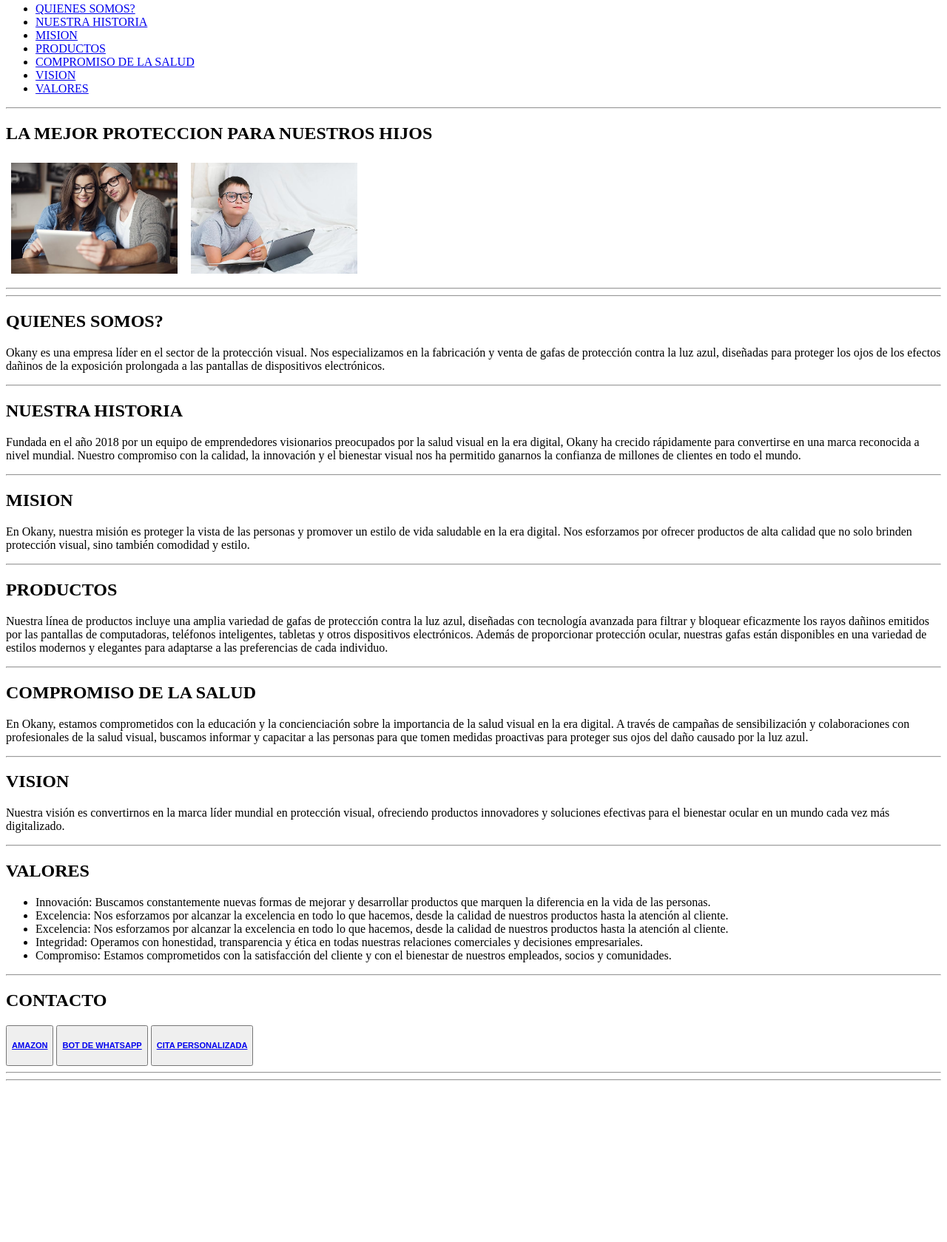
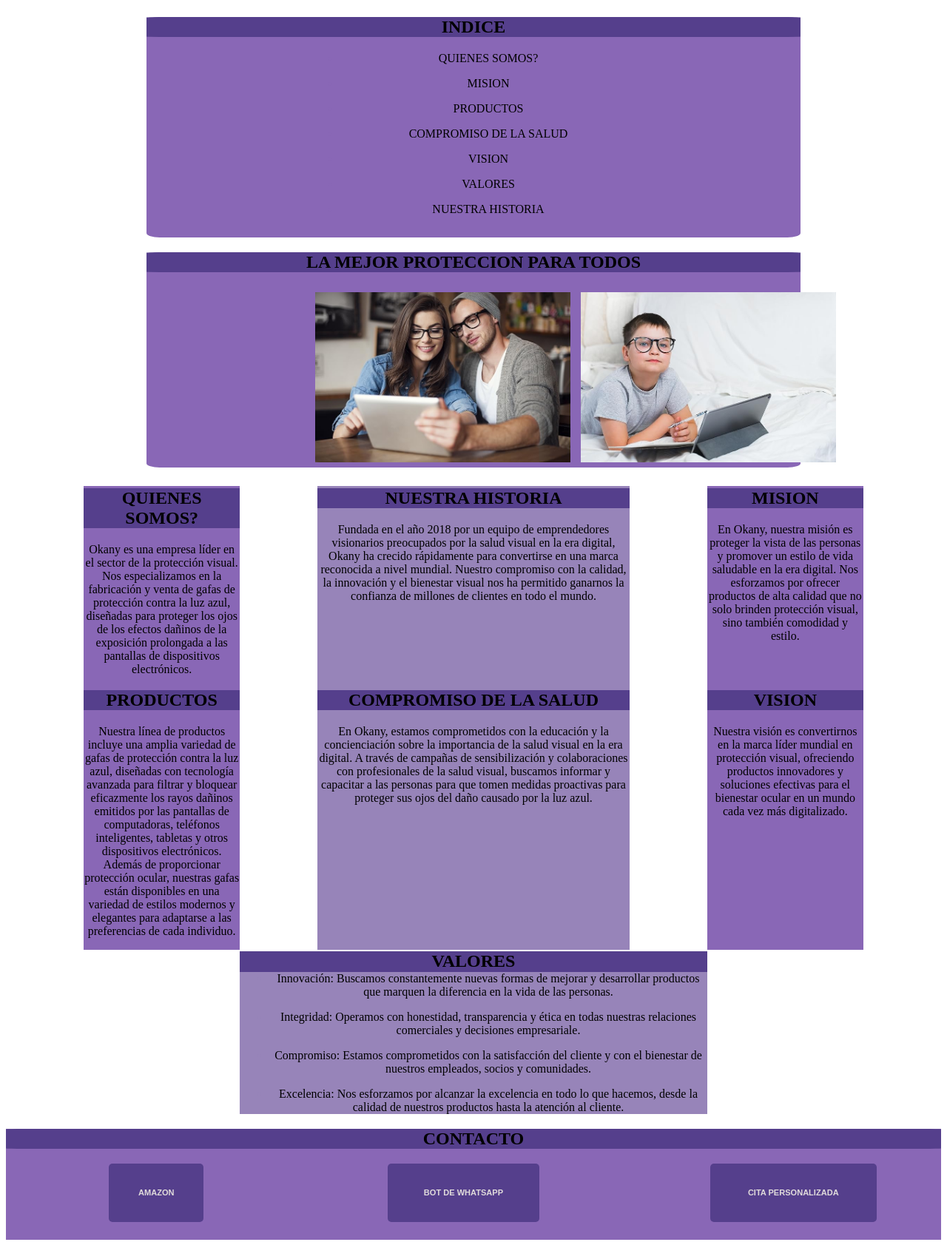
Before and after one commit to Spinracer/homework1_henry-html, a plain HTML site: page index.html in a window 1280 px wide. Shown: the part 325-2004 px from the top of the page at 74% size. Before the commit the page ends 1794 px from the top, so only its background shows below. Drawn offline with Linux system fonts and the light colour scheme.

Commit message:
HOMEWORK DE HENRRY HTML-CSS

```diff
--- /dev/null
+++ b/css/contenido.css
@@ -0,0 +1,72 @@
+.contenedor-contenido{
+    margin-top: 2%;
+}
+
+.division1{
+    grid-column: 2/4;
+    background-color: #8967b6;
+}
+.division2{
+    grid-column: 5/9;
+    background-color: #9784b9;
+}
+.division3{
+    grid-column: 10/12;
+    background-color: #8967b6;
+}
+
+.sub-contenedor{
+    flex-direction: column;
+    display: grid;
+    grid-template-columns: repeat(12,1fr);
+    align-items: stretch;
+    margin: auto;
+    justify-content: space-around;
+}
+
+.sub-div1{
+    background-color: #553f8c;
+    text-align: center;
+    margin-top: -8%;
+}
+
+.sub-div2{
+    background-color: #553f8c;
+    text-align: center;
+    margin-top: -4%;
+}
+
+.division2 p{
+    text-align: center;
+}
+
+.division3 p{
+    text-align: center;
+}
+
+.division1 p{
+    text-align: center;
+}
+
+.division4{
+    grid-column: 4/10;
+    margin: auto;
+    background-color: #553f8c;
+    width: 50%;
+    text-align: center;
+    margin-top: -1.4%;
+
+}
+
+.sub-div3{
+    height: 12px;
+}
+.division4 ul{
+    background-color: #9784b9
+}
+.te {
+    color: #9784b9;
+}
+.te p{
+    color: #010101;
+}
--- /dev/null
+++ b/css/footer.css
@@ -0,0 +1,37 @@
+#footer{
+    background-color: #8967b6;
+    height: 150px;
+}
+
+.contenido-footer{
+    background-color: #8967b6;
+    display: flex;
+    flex-direction: row;
+    justify-content: space-around;
+}
+
+.contenido-footer button{
+    background-color: #553f8c;
+    width: 130%;
+    border: none;
+    padding: 15px 25px;
+    border-radius: 5px;
+    cursor: pointer;
+    transition: transform 0.3s ease;
+}
+
+.contenido-footer button:hover {
+    background-color: #9784b9;
+    transform: scale(1.1);
+}
+.contenido-footer button a {
+    text-decoration: none;
+    color: rgb(224, 219, 219);
+    transition: font-size 0.9s ease;
+}
+
+.contenido-footer button:hover a {
+    font-size: 18px;
+    color: black;
+
+}
--- /dev/null
+++ b/css/indice.css
@@ -0,0 +1,45 @@
+.contenedor{
+    background-color: #8967b6;
+    margin: auto;
+    width: 70%;
+    border-radius: 2%;
+
+}
+#letras-indice{
+    color: black;
+}
+
+.sub-title {
+    text-align: center;
+    background-color: #553f8c;
+    border-radius: 2% ;
+
+}
+
+#menu-indice {
+    color: #8967b6;
+    text-align: center;
+    margin: auto;
+    width: 50%;
+}
+
+#menu-indice:hover{
+    background-color: #9784b9;
+    color: #9784b9;
+    border: 2px solid black;
+    width: 65%;
+    height: 285px;
+    padding: auto;
+    transition: 1s;
+
+}
+
+#letras-indice:hover {
+    font-size: 20px;
+    padding: auto;
+    transition: 0.4s ease-in-out;
+
+}
+#menu-indice a {
+    text-decoration: none;
+}
--- /dev/null
+++ b/css/main-card.css
@@ -0,0 +1,23 @@
+
+
+.cards img{
+    height: 230px;
+    margin: 7px;
+}
+
+.cards{
+    width: 50%;
+    height: auto;
+    margin: auto;
+    display: flex;
+    flex-direction: row;
+    justify-content: space-around;
+}
+
+.cards:hover{
+    background-color: #9784b9;
+    transition: 0.7s;
+    border: 3px solid rgb(23, 23, 23);
+    width: 900px;
+    height: 250px;
+}
--- /dev/null
+++ b/css/styles.css
@@ -0,0 +1,61 @@
+body{
+    font-family: "Times New Roman", Times, serif;
+}
+
+#titulo_principal{
+    border-radius: 10%;
+    background-color: #553f8c;
+    text-align: center;
+    margin: auto;
+    width: 30%;
+    font-size: 5.5vw;
+
+}
+
+.espacio{
+    height: 13px;
+}
+
+#logo-contenedor{
+    position: relative;
+    overflow: hidden;
+}
+
+#text-hover{
+    position: absolute;
+    top: 50%;
+    left: 55%;
+    transform: translate(-50%, -50%);
+    opacity: 0;
+
+
+}
+
+
+#logo:hover #text-hover{
+    opacity: 1;
+    transition-delay: 0.5S;
+
+}
+
+#logo {
+    width: 31%;
+    height: 200px;
+    padding: auto;
+    margin: auto;
+}
+
+#logo img{
+    padding-top:6px ;
+    padding-left: 6px;
+}
+
+#logo:hover{
+    background-color: #9784b9;
+    border: 2px solid black;
+    width: 65%;
+    height: 200px;
+    padding: auto;
+    transition: 1s;
+
+}
--- a/index.html
+++ b/index.html
@@ -4,38 +4,65 @@
     <meta charset="UTF-8">
     <meta name="viewport" content="width=device-width, initial-scale=1.0">
     <title>Document</title>
+    <link rel="stylesheet" href="css/styles.css">
+    <link rel="stylesheet" href="css/indice.css">
+    <link rel="stylesheet" href="css/main-card.css">
+    <link rel="stylesheet" href="css/contenido.css">
+    <link rel="stylesheet" href="css/footer.css">
 </head>
 <body>
     <header>
         <article>
-            <h1>OKANY</h1>
-            <article>
+            <div class="espacio"></div>
 
             <div>
+                <h1 id="titulo_principal" >OKANY</h1>
+            </div>
 
-                <img src="img/logo.jpg" >
+            <article>
+                <div id="logo-contenedor">
+                    <div class="card-logo">
+                        <div class="espacio"></div>
+                        <div id="logo">
+                        <img src="img/logo.jpg">
+                        <div id="text-hover">OKANY ES UNA EMPRESA DEDICADA A LA FABRICACION DE GAFAS DE PROTECCION CONTRA LUZ AZUL Y DE AUMENTO OCULAR</div>
+                        </div>
+                    </div>
                 </div>
             </article>
 
         </article>
 
+        <div class="espacio"></div>
 
 
+            <article class="contenedor">
+                <div>
+                    <div class="sub-title">
+                        <h2>INDICE</h2>
+                    </div>
+                    <div id="menu-indice">
 
-            <article>
-                <h2>INDICE</h2>
+                                <div id="menu-hover">
                                     <nav>
                                         <ul>
-                        <li><a href="#seccion1">QUIENES SOMOS?</a></li>
-                        <li><a href="#seccion2">NUESTRA HISTORIA</a></li>
-                        <li><a href="#seccion3">MISION</a></li>
-                        <li><a href="#seccion4">PRODUCTOS</a></li>
-                        <li><a href="#seccion5">COMPROMISO DE LA SALUD</a></li>
-                        <li><a href="#seccion6">VISION</a></li>
-                        <li><a href="#seccion7">VALORES</a></li>
+                                            <li><a href="#seccion1"><p id="letras-indice">QUIENES SOMOS?</p></a></li>
+                                            <li><a href="#seccion3"><p id="letras-indice">MISION</p></a></li>
+                                            <li><a href="#seccion4"><p id="letras-indice">PRODUCTOS</p></a></li>
+                                            <li><a href="#seccion5"><p id="letras-indice">COMPROMISO DE LA SALUD</p></a></li>
+                                            <li><a href="#seccion6"><p id="letras-indice">VISION</p></a></li>
+                                            <li><a href="#seccion7"><p id="letras-indice">VALORES</p></a></li>
+                                            <li><a href="#seccion2"><p id="letras-indice">NUESTRA HISTORIA</p></a></li>
                                         </ul>
                                     </nav>
-                <hr>
+                                </div>
+                            </ul>
+
+                    </div>
+                    <div class="espacio"></div>
+
+                </div>
+
             </article>
 
 
@@ -45,11 +72,14 @@
         <section>
             <article>
                 <article>
-                    <div>
-                        <H2>LA MEJOR PROTECCION PARA NUESTROS HIJOS</H2>
-                        <img src="img/img2.jpg" style="height: 150px; margin: 7px">
-                        <img src="img/img1.jpg" style="height: 150px; margin: 7px;" >
-                        <hr>
+                    <div class="contenedor">
+                        <div class="sub-title">
+                            <H2>LA MEJOR PROTECCION PARA TODOS</H2>
+                        </div>
+                            <div class="cards">
+                                <img src="img/img2.jpg" >
+                                <img src="img/img1.jpg">
+                            </div>
                     </div>
                 </article>
 
@@ -57,72 +87,74 @@
                     <div>
 
 
-                        <hr>
                     </div>
                 </article>
 
 
                 <article>
-                    <div>
+                    <div class="contenedor-contenido">
+                        <div class="sub-contenedor">
+                            <div class="division1">
+                                <div class="sub-div1">
                                     <h2 id="seccion1">QUIENES SOMOS?</h2>
+                                </div>
                                 <p>
                                     Okany es una empresa líder en el sector de la protección visual. Nos especializamos en la fabricación y venta de gafas de protección contra la luz azul, diseñadas para proteger los ojos de los efectos dañinos de la exposición prolongada a las pantallas de dispositivos electrónicos.</p>
-                        <hr>
                             </div>
-                </article>
-                <article>
-                    <div>
+                            <div class="division2">
+                                <div class="sub-div2">
                                     <h2 id="seccion2">NUESTRA HISTORIA</h2>
+                                </div>
                                 <p>Fundada en el año 2018 por un equipo de emprendedores visionarios preocupados por la salud visual en la era digital, Okany ha crecido rápidamente para convertirse en una marca reconocida a nivel mundial. Nuestro compromiso con la calidad, la innovación y el bienestar visual nos ha permitido ganarnos la confianza de millones de clientes en todo el mundo.</p>
-                        <hr>
-                    </div>
-                </article>
-
-                <article>
-                    <div>
-                        <h2 id="seccion3">MISION</h2>
-                        <p>En Okany, nuestra misión es proteger la vista de las personas y promover un estilo de vida saludable en la era digital. Nos esforzamos por ofrecer productos de alta calidad que no solo brinden protección visual, sino también comodidad y estilo.</p>
-                        <hr>
-                    </div>
-                </article>
-
-                <article>
-                    <div>
-                        <h2 id="seccion4">PRODUCTOS</h2>
-                        <p>Nuestra línea de productos incluye una amplia variedad de gafas de protección contra la luz azul, diseñadas con tecnología avanzada para filtrar y bloquear eficazmente los rayos dañinos emitidos por las pantallas de computadoras, teléfonos inteligentes, tabletas y otros dispositivos electrónicos. Además de proporcionar protección ocular, nuestras gafas están disponibles en una variedad de estilos modernos y elegantes para adaptarse a las preferencias de cada individuo.</p>
-                        <hr>
-                    </div>
-                </article>
-
-                <article>
-                    <div>
-                        <h2 id="seccion5">COMPROMISO DE LA SALUD</h2>
-                        <p>En Okany, estamos comprometidos con la educación y la concienciación sobre la importancia de la salud visual en la era digital. A través de campañas de sensibilización y colaboraciones con profesionales de la salud visual, buscamos informar y capacitar a las personas para que tomen medidas proactivas para proteger sus ojos del daño causado por la luz azul.</p>
-                        <hr>
-                    </div>
-                </article>
-
-                <article>
-                    <div>
-                        <h2 id="seccion6">VISION</h2>
-                        <p>Nuestra visión es convertirnos en la marca líder mundial en protección visual, ofreciendo productos innovadores y soluciones efectivas para el bienestar ocular en un mundo cada vez más digitalizado.</p>
-                        <hr>
-                    </div>
-                </article>
-
-                <article>
-                        <div>
-                            <h2 id="seccion7">VALORES</h2>
-                            <ul>
-                                <li>Innovación: Buscamos constantemente nuevas formas de mejorar y desarrollar productos que marquen la diferencia en la vida de las personas.</li>                                <li>Excelencia: Nos esforzamos por alcanzar la excelencia en todo lo que hacemos, desde la calidad de nuestros productos hasta la atención al cliente.</li>
-                                <li>Excelencia: Nos esforzamos por alcanzar la excelencia en todo lo que hacemos, desde la calidad de nuestros productos hasta la atención al cliente.</li>
-                                <li>Integridad: Operamos con honestidad, transparencia y ética en todas nuestras relaciones comerciales y decisiones empresariales.</li>
-                                <li>Compromiso: Estamos comprometidos con la satisfacción del cliente y con el bienestar de nuestros empleados, socios y comunidades.</li>
-                            </ul>
-                            <hr>
                             </div>
 
-                </article>
+                            <div class="division3">
+                                <div class="sub-div1">
+                                    <h2 id="seccion3">MISION</h2>
+                                </div>
+                                <p>En Okany, nuestra misión es proteger la vista de las personas y promover un estilo de vida saludable en la era digital. Nos esforzamos por ofrecer productos de alta calidad que no solo brinden protección visual, sino también comodidad y estilo.</p>
+                            </div>
+                        </div>
+
+                        <div class="sub-contenedor">
+                            <div class="division1">
+                                <div class="sub-div1">
+                                    <h2 id="seccion4">PRODUCTOS</h2>
+                                </div>
+                                <p>Nuestra línea de productos incluye una amplia variedad de gafas de protección contra la luz azul, diseñadas con tecnología avanzada para filtrar y bloquear eficazmente los rayos dañinos emitidos por las pantallas de computadoras, teléfonos inteligentes, tabletas y otros dispositivos electrónicos. Además de proporcionar protección ocular, nuestras gafas están disponibles en una variedad de estilos modernos y elegantes para adaptarse a las preferencias de cada individuo.</p>
+                            </div>
+
+                            <div class="division2">
+                                <div class="sub-div2">
+                                    <h2 id="seccion5">COMPROMISO DE LA SALUD</h2>
+                                </div>
+                                <p>En Okany, estamos comprometidos con la educación y la concienciación sobre la importancia de la salud visual en la era digital. A través de campañas de sensibilización y colaboraciones con profesionales de la salud visual, buscamos informar y capacitar a las personas para que tomen medidas proactivas para proteger sus ojos del daño causado por la luz azul.</p>
+                            </div>
+
+                            <div class="division3">
+                                <div class="sub-div1">
+                                    <h2 id="seccion6">VISION</h2>
+                                </div>
+                                <p>Nuestra visión es convertirnos en la marca líder mundial en protección visual, ofreciendo productos innovadores y soluciones efectivas para el bienestar ocular en un mundo cada vez más digitalizado.</p>
+                            </div>
+                        </div>
+
+                            <div class="division4">
+                                <div class="sub-div3">
+                                    <h2 id="seccion7">VALORES</h2>
+                                </div>
+                                <div class="text-valores">
+                                    <ul class="te">
+                                        <li><p>Innovación: Buscamos constantemente nuevas formas de mejorar y desarrollar productos que marquen la diferencia en la vida de las personas.</p></li>
+                                        <li><p>Integridad: Operamos con honestidad, transparencia y ética en todas nuestras relaciones comerciales y decisiones empresariale.</p></sli>
+                                        <li><p>Compromiso: Estamos comprometidos con la satisfacción del cliente y con el bienestar de nuestros empleados, socios y comunidades.</p></li>
+                                        <li><p>Excelencia: Nos esforzamos por alcanzar la excelencia en todo lo que hacemos, desde la calidad de nuestros productos hasta la atención al cliente.</p></li>
+                                    </ul>
+                                </div>
+
+                            </div>
+
+                    </div>
 
 
 
@@ -139,17 +171,21 @@
 
     <footer>
         <article>
+            <div id="footer">
+                <div class="sub-title">
                     <h2>CONTACTO</h2>
+                </div>
+                <div class="contenido-footer">
+                    <div class="ct-amazon">
                         <button>
                             <h5>
                                 <a href="https://www.amazon.com/stores/page/46F8E720-0908-4BA8-81D5-11BC9B651CC7?ingress=0&visitId=a86bbf2d-d9af-421e-a38c-9c15ede96090">
                                     <span>AMAZON</span>
                                 </a>
                             </h5>
-
-
                         </button>
-
+                    </div>
+                    <div class="ct-whatsapp">
                         <button>
                             <a href="whatsapp.me/amazon">
                                 <h5>
@@ -157,23 +193,20 @@
                                 </h5>
                             </a>
                         </button>
-
-                </span>
-
+                    </div>
+                    <div class="ct-cita">
                         <button>
                             <h5>
                                 <a href="cita_personalizada.html">
                                     <span>CITA PERSONALIZADA</span>
                                 </a>
                             </h5>
+                        </button>
+                    </div>
+                </div>
+            </div>
+        </article>
+    </footer>
 
-
-                </button>
-            <hr>
-            <hr>
-        </article>
-
-
-    </footer>
 </body>
 </html>
```
Also changed, not shown: img/logo.webp (added). Lines whose indentation alone changed are shown as unchanged.
